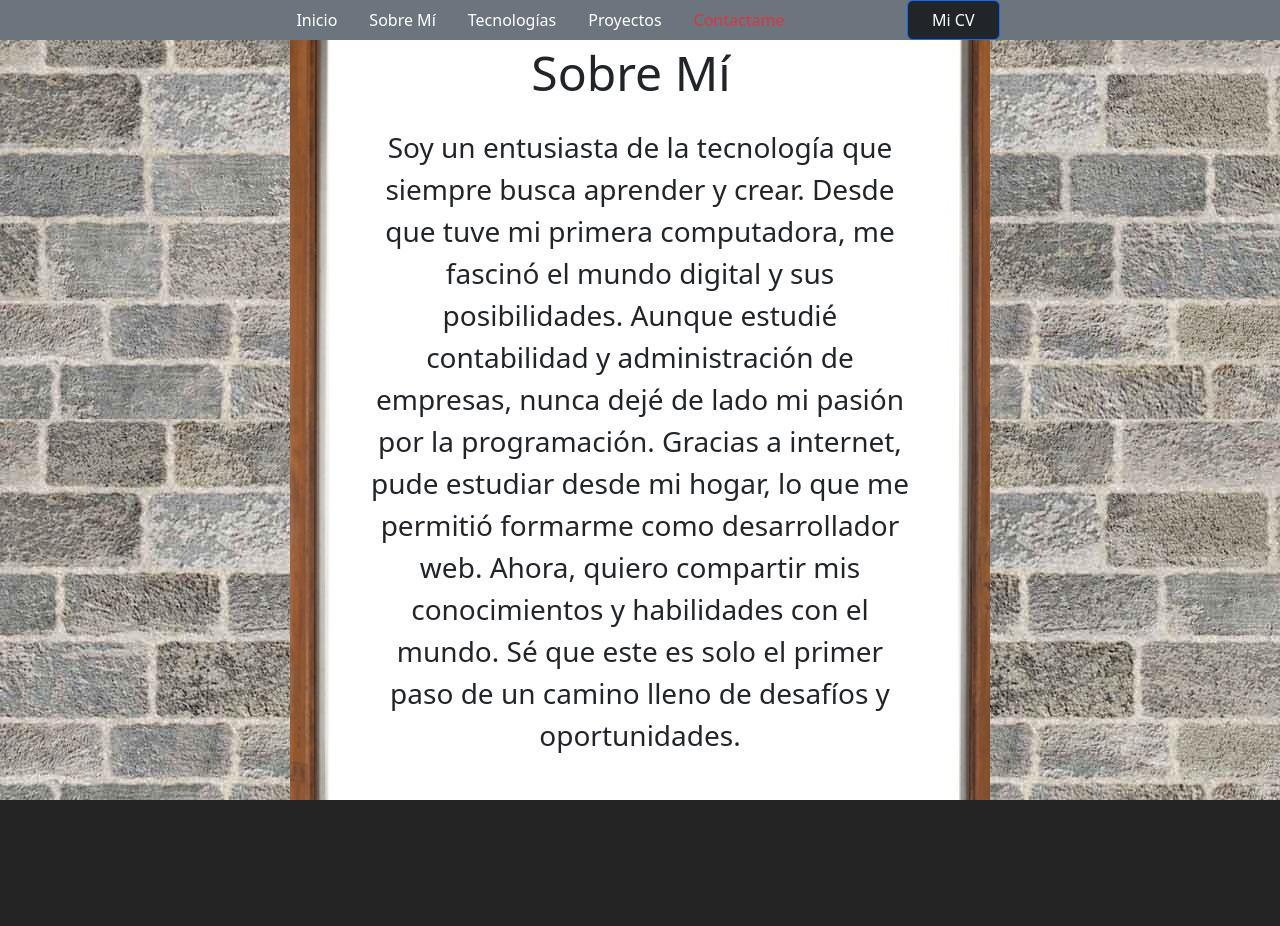
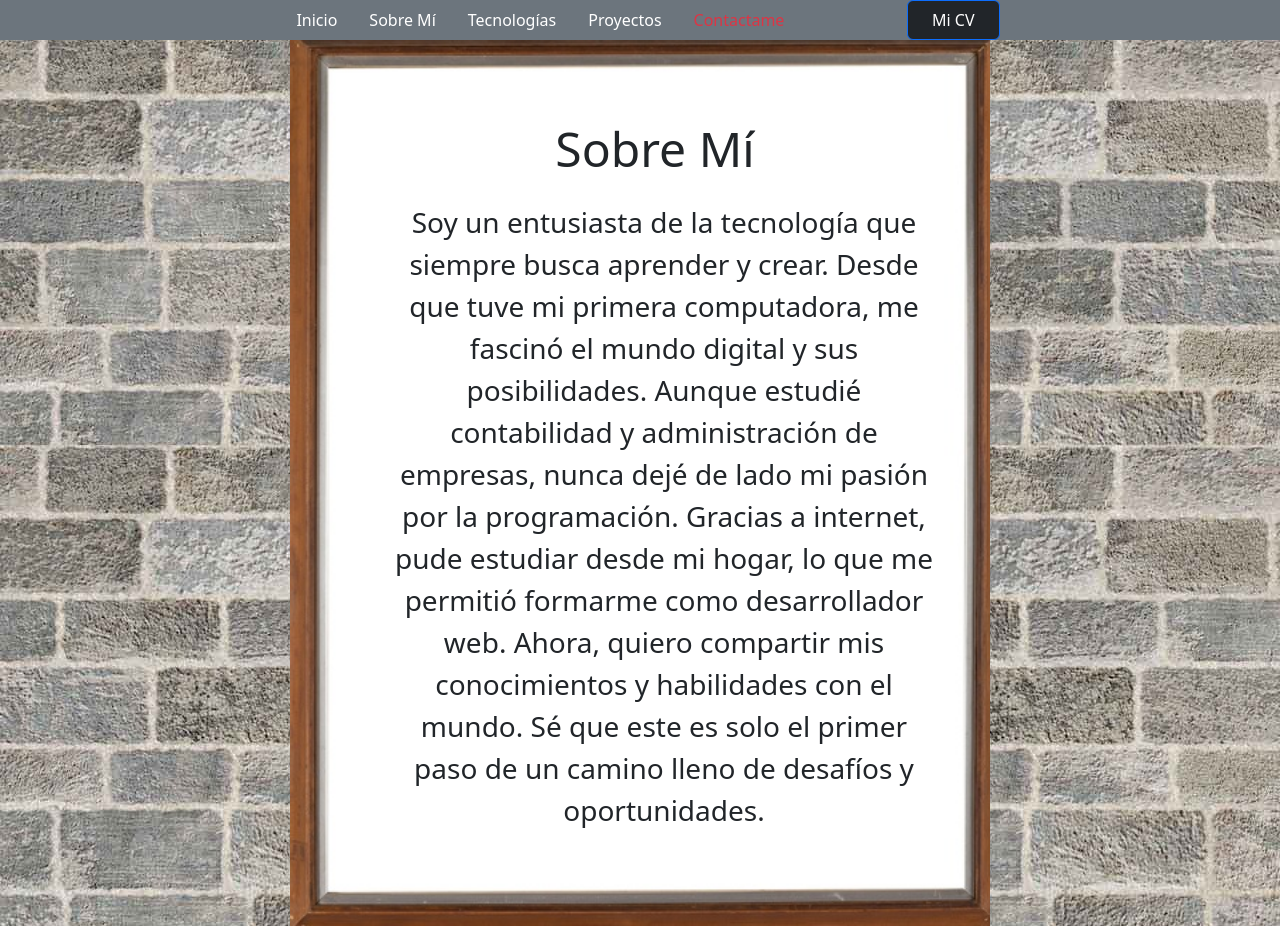
Before and after one commit to SebastianPrario/porfolio, a React (Vite) app in the folder porfolio/: page /about in a window 1280 px wide. Before the commit the page ends 800 px from the top, so only its background shows below. Built offline with nearby package versions, Linux system fonts and the light colour scheme.

Commit message:
cambios de diseño y readme

```diff
--- a/porfolio/src/Components/About/About.jsx
+++ b/porfolio/src/Components/About/About.jsx
@@ -6,7 +6,7 @@ import styles from './About.module.css'
 export function About () {
   return (
     <div className={styles.divAbout} >
-      <div className="col-12 px-4 col-md-12">
+      <div className="col-12 px-4 ms-0 ms-md-4 me-5 col-md-12">
         <div className='d-none d-md-flex display-5  col-4  mx-auto'>Sobre Mí
         </div>
         <div className='d-block d-md-none display-5 pt-4  mb-4'>Sobre Mí
@@ -14,7 +14,7 @@ export function About () {
         <div className='d-none d-md-flex fs-3 mt-4 col-10 mx-auto'>
           {aboutOne}
         </div>
-        <div className='d-flex d-md-none col-12 mx-auto '>
+        <div className='d-flex d-md-none col-10 ms-5'>
           {aboutOne}
         </div>
       </div>
--- a/porfolio/src/Components/About/About.module.css
+++ b/porfolio/src/Components/About/About.module.css
@@ -3,16 +3,16 @@
     flex-direction: column;
     align-content: center;
     justify-content: center;
-    margin: auto;
+    margin-top: 2%;
+    margin-left: auto;
+    margin-right: auto;
     background-image:url(../../assets/marco2.jpg);
-    background-position: center;
-    background-repeat: no-repeat;
     background-size:cover;
     width: 700px;
-    height: 100vh ;
+    height: 900px ;
 
      @media (max-width: 800px) {
-      height: 550px;
+      height: 650px;
       width: 100%;
       margin-top: 1%;
 
```
